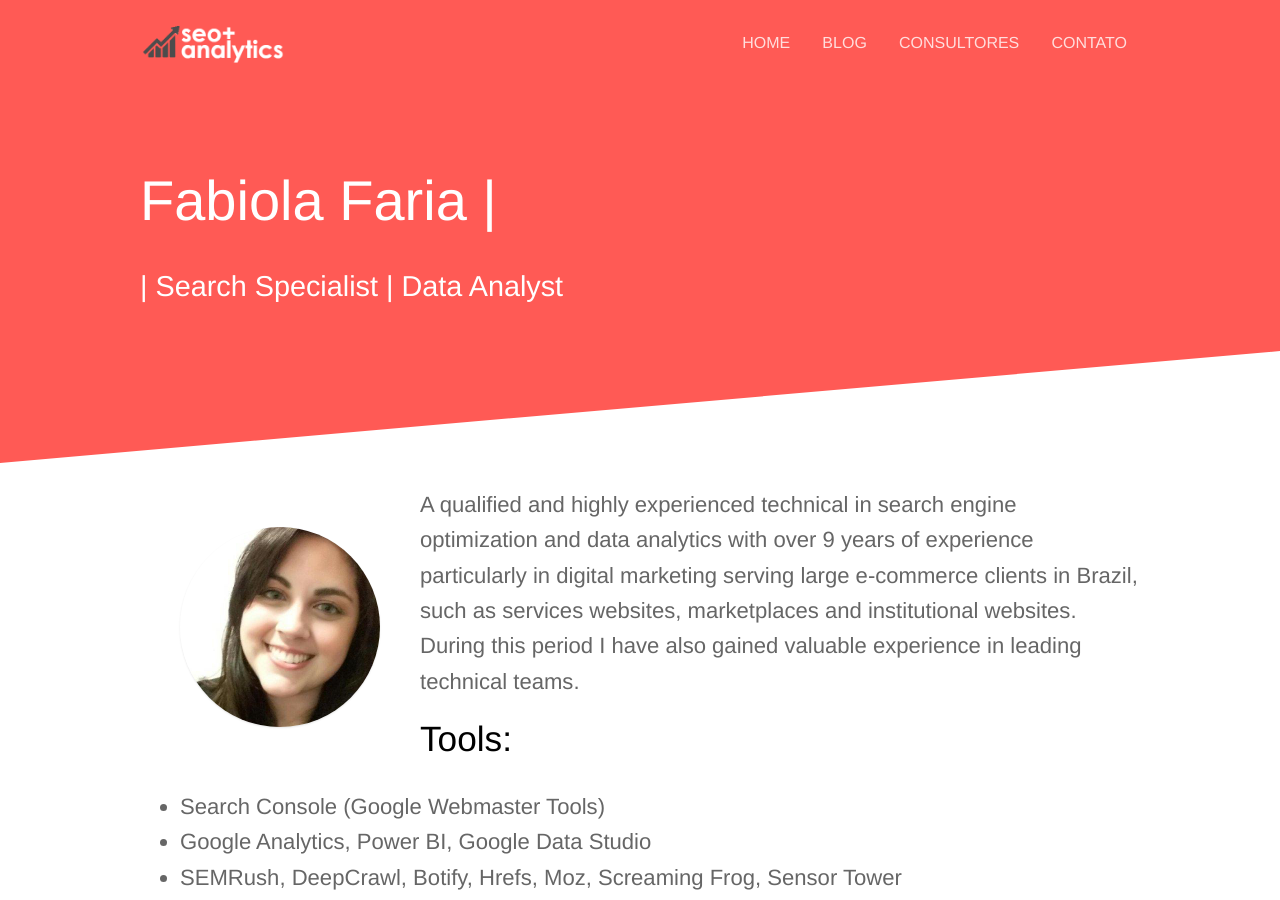
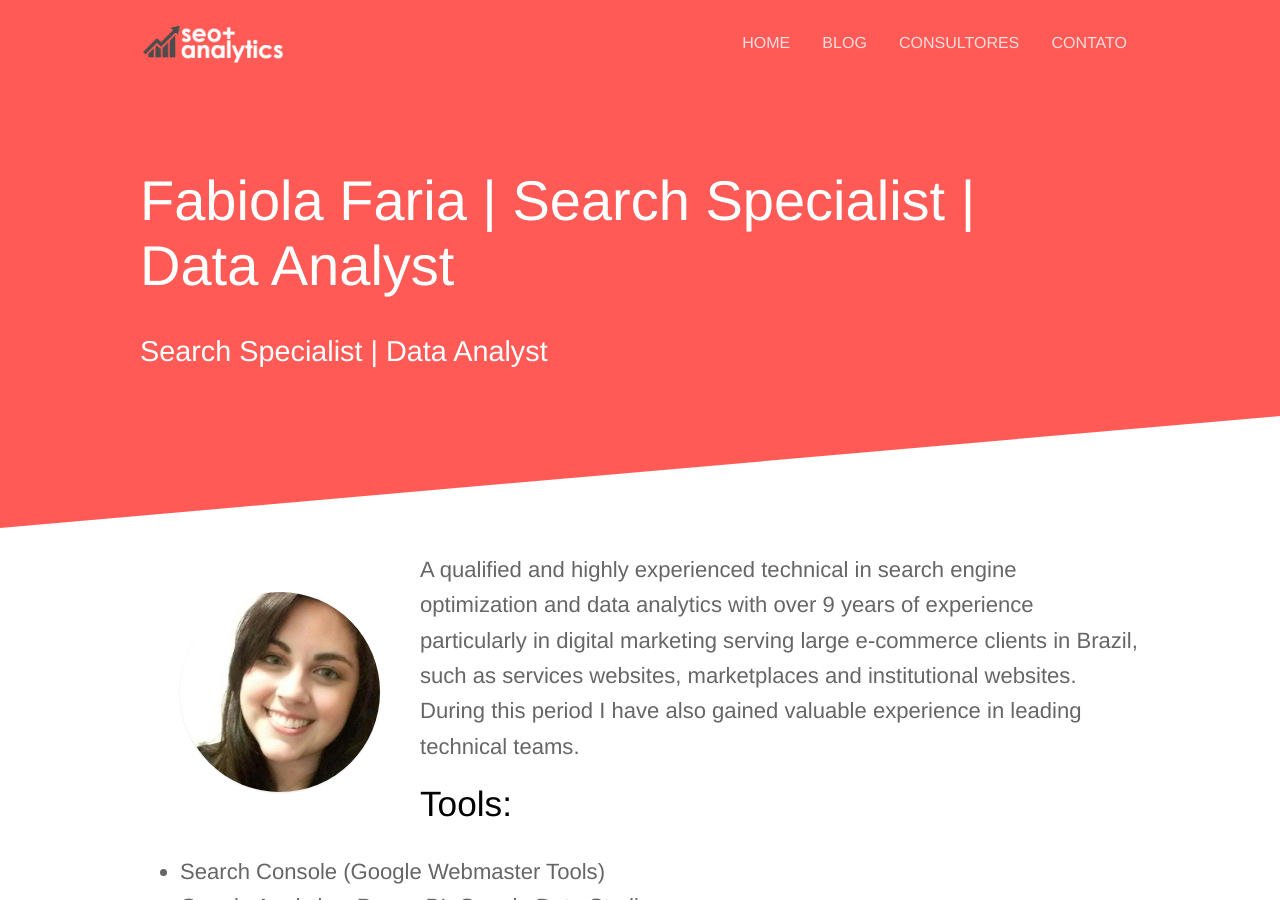
Before and after one commit to seoanalytics/seoanalytics.github.io, a Jekyll site: the page built from _cv/fabiola-faria.md, in a window 1280 px wide and 900 px high. Built offline with Jekyll 4.4.1, drawn with Linux system fonts in a browser that asks for light colours.

Commit message:
Updated '_layouts/cv.html' via CloudCannon

```diff
--- a/_layouts/cv.html
+++ b/_layouts/cv.html
@@ -6,10 +6,10 @@ layout: default
 <section class="hero diagonal">
 	<div class="container">
 		{% if consultores.heading %}
-		<h2>{{ page.name }} | {{cv.position}}</a></h2>
+		<h2>{{ page.name }} | {{page.subtitle}}</a></h2>
 		{% endif %}
 		{% if page.subtitle %}
-			<p class="subtext">{{ cv.name }} | {{ page.subtitle }}</p>
+			<p class="subtext">{{ page.subtitle }}</p>
 		{% endif %}
 	</div>
 </section>
```
